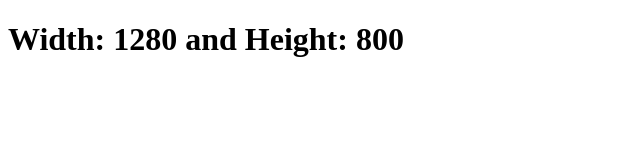
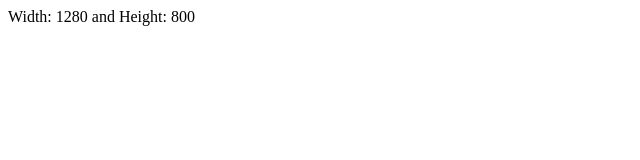
Before and after one commit to acciojob/screen-size-Gulvaiz, a website: page main.html in a window 1280 px wide. Shown: the whole page, without its empty margins (0-640 px from the left). Drawn offline with Linux system fonts and the light colour scheme.

Commit message:
created a submission

```diff
--- a/main.html
+++ b/main.html
@@ -7,8 +7,8 @@
 </head>
 
 <body>
-	<div class="sizeInfo">
-       <h1 class="size"></h1>
+	<div class="sizeInfo" id="sizeInfo">
+       <h1></h1>
 	</div>
 	<!-- the entire body must be written by student -->
     <script type="text/javascript" src="./script.js">
--- a/script.js
+++ b/script.js
@@ -1,6 +1,6 @@
 //your JS code here. If required.
 function updateSize(){
-let size = document.querySelector(".size")
+let size = document.querySelector("#sizeInfo")
 let width = window.innerWidth
 let height = window.innerHeight
 size.innerText = `Width: ${width} and Height: ${height}`
```
